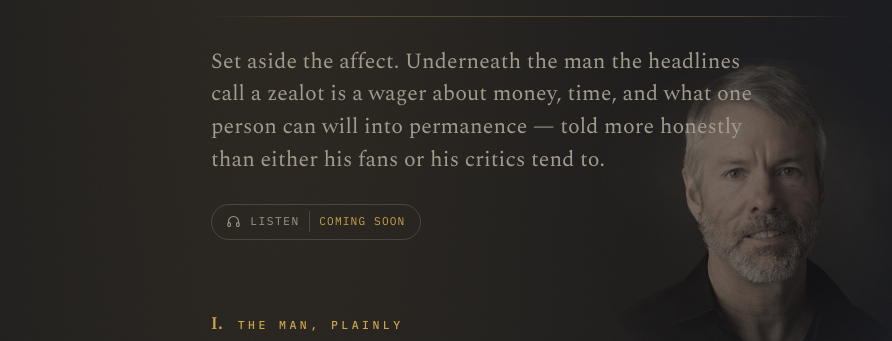
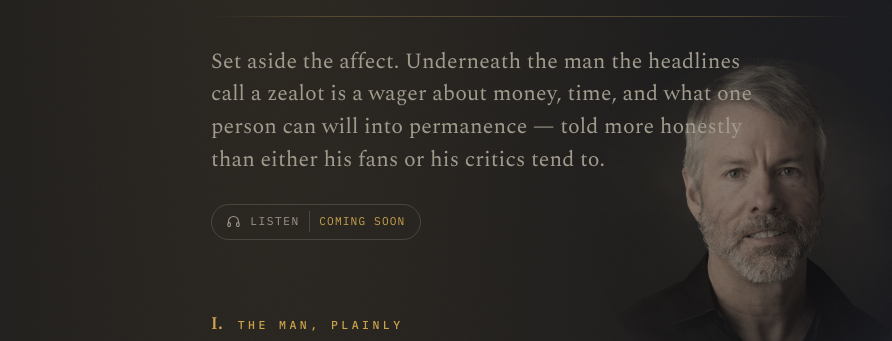
Before and after one commit to dmitryuduman/longclock, a plain HTML site: page longclock-saylor.html in a window 1280 px wide. Shown: the part 271-612 px from the top of the page, without its empty margins (109-1001 px from the left). Drawn offline with nearby package versions, Linux system fonts and the light colour scheme.

Commit message:
Add files via upload

```diff
--- a/longclock-saylor.html
+++ b/longclock-saylor.html
@@ -39,7 +39,7 @@
   /* hero orrery motif */
   header{ overflow:visible; }
   .heroart{ position:absolute; top:15rem; right:-2rem; width:min(48vw,360px); aspect-ratio:1; z-index:0; opacity:0; transition:opacity 2.2s ease 0.25s; pointer-events:none; }
-  .heroart.in{ opacity:0.38; }
+  .heroart.in{ opacity:0.46; }
   .heroart .portrait{ position:absolute; inset:3%; border-radius:50%; background-image:var(--portrait,none); background-size:cover; background-position:50% 24%;
     -webkit-mask:radial-gradient(circle at 50% 44%, #000 36%, rgba(0,0,0,0.45) 60%, transparent 78%);
     mask:radial-gradient(circle at 50% 44%, #000 36%, rgba(0,0,0,0.45) 60%, transparent 78%);
```
